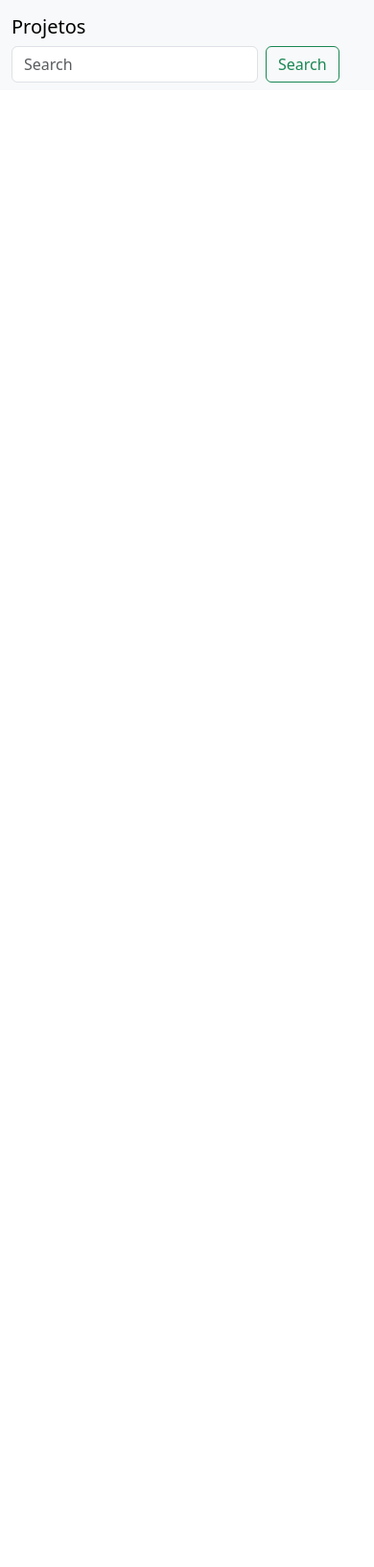
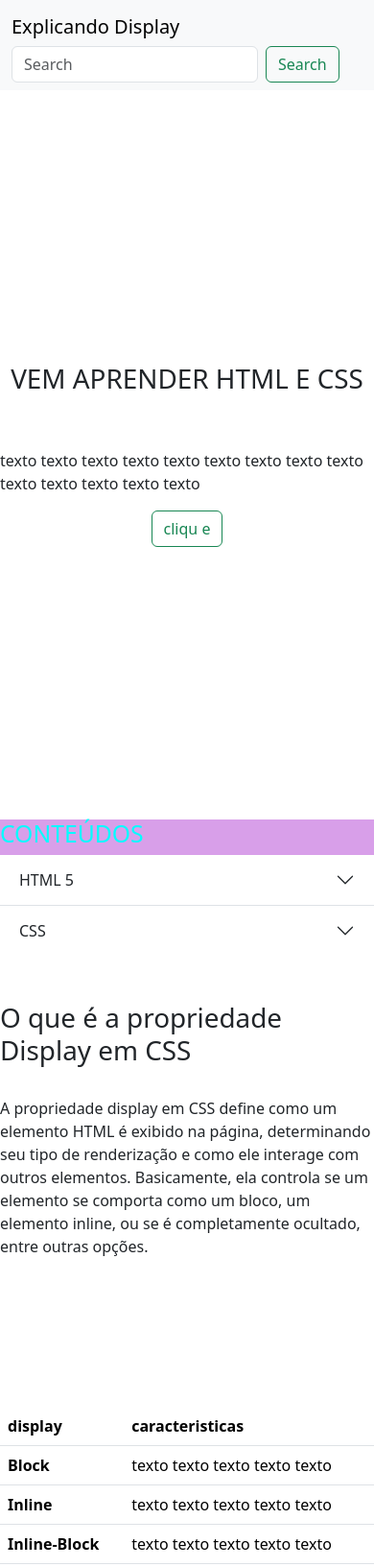
Before and after one commit to lisbmary/seletorProjetos, a plain HTML site: page src/sites/projeto1.html in a window 390 px wide. Shown: the top 1633 px of the page at 96% size. Before the commit the page ends 844 px from the top, so only its background shows below. Drawn offline with Linux system fonts and the light colour scheme.

Commit message:
subindo o segundo site

```diff
--- a/css/index.css
+++ b/css/index.css
@@ -16,8 +16,8 @@
     background: radial-gradient(circle, rgba(245, 135, 182, 1) 0%, rgba(198, 148, 233, 1) 100%)!important;
 }
 
-.corPreto a{
-    color: rgb(255, 255, 255)
+.corPreto a :focus{
+    color: rgb(185, 66, 66)
 }
 
 .corPreto button{
--- a/src/sites/projeto1.html
+++ b/src/sites/projeto1.html
@@ -6,24 +6,134 @@
     <title>PROJETO 1 -- DISPLAY</title>
     <link rel="stylesheet" href="../framework/bootstrap-5.3.7-dist/css/bootstrap.min.css">
 
+    <style>
+      *{
+        padding:0;
+        margin:0;
+      }
+
+      body{
+        overflow-x:hidden ;
+      }
+    </style>
 
 
 </head>
-<body>
-            <!-- CABEÇALHO DA PÁGINA: -->
+<body class="d-flex flex-column min-vh-100">
   <header>
+    <!-- CABEÇALHO -->
 <nav class="navbar bg-body-tertiary corPreto">
   <div class="container-fluid">
-                      <a class="navbar-brand">Projetos</a>
+    <a class="navbar-brand">Explicando Display</a>
     <form class="d-flex" role="search">
-                        <input class="form-control me-2" type="search" placeholder="Search" aria-label="Search"/>
+      <input class="form-control me-2" type="search" placeholder="Search" aria-label="Search" />
       <button class="btn btn-outline-success" type="submit">Search</button>
     </form>
   </div>
 </nav>
-                  <div id="cabecalho"> </div>
+</header>
 
-            </header>
+  <main class=flex-fill>
+    <!-- CONTEUDO COM AS SECTIONS DA PAGINA -->
+     <section>
+
+      <div style=" height: 90 vh; background-color: rgb(216, 159, 233);">
+        <div class="row" style="height: 90vh;">
+          <div class=" col-12 col-md-6"
+          style="background-color: white; display: flex; justify-content: center; align-items: center; flex-direction: column; ">
+            <h1> VEM APRENDER HTML E CSS </h1>
+            <br>
+            <br>
+            <p> texto texto texto texto texto texto texto texto texto texto texto texto texto texto </p>
+            <button class="btn btn-outline-success" type="submit">cliqu e</button>
+          </div>
+
+        </div class="col-12 col-md-6"
+        style=" display: flex; justify-content: center; align-items: center; flex-direction: column;" >
+      <h2 style="color: aqua;"> CONTEÚDOS </h2>
+
+      <div class="accordion accordion-flush" id="accordionFlushExample" style="width: 100%;">
+        <div class="accordion-item">
+          <h2 class="accordion-header">
+            <button class="accordion-button collapsed" type="button" data-bs-toggle="collapse" data-bs-target="#flush-collapseOne" aria-expanded="false" aria-controls="flush-collapseOne">
+              HTML 5
+            </button>
+          </h2>
+          <div id="flush-collapseOne" class="accordion-collapse collapse" data-bs-parent="#accordionFlushExample">
+            <div class="accordion-body"> HTML5 é a versão mais recente e aprimorada da linguagem de marcação de hipertexto (HTML), usada para estruturar o conteúdo da web. Ele introduz novas tags, funcionalidades e APIs que facilitam a criação de páginas web interativas e responsivas, além de melhorar a experiência do usuário e a eficiência do desenvolvimento. </div>
+          </div>
+        </div>
+        <div class="accordion-item">
+          <h2 class="accordion-header">
+            <button class="accordion-button collapsed" type="button" data-bs-toggle="collapse" data-bs-target="#flush-collapseTwo" aria-expanded="false" aria-controls="flush-collapseTwo">
+              CSS
+            </button>
+          </h2>
+          <div id="flush-collapseTwo" class="accordion-collapse collapse" data-bs-parent="#accordionFlushExample">
+            <div class="accordion-body">CSS, ou Folhas de Estilo em Cascata, é uma linguagem usada para descrever a apresentação de documentos HTML ou XML. Em termos simples, o CSS define como os elementos de uma página web devem ser exibidos, incluindo cores, fontes, layout e outros aspectos visuais. O CSS trabalha em conjunto com o HTML, que define a estrutura do conteúdo, enquanto o CSS adiciona estilo e apresentação. </div>
+          </div>
+
+          </div>
+        </div>
+      </div>
+
+      <br>
+      <br>
+
+      </div>
+
+
+    </section>
+
+    <section>
+
+      <div style="height: 50vh;" style=" background-color: brown; display: flex; flex-direction: column; justify-content: center; align-items: center;">
+        <h1> O que é a propriedade Display em CSS</h1>
+        <br>
+        <p> A propriedade display em CSS define como um elemento HTML é exibido na página, determinando seu tipo de renderização e como ele interage com outros elementos. Basicamente, ela controla se um elemento se comporta como um bloco, um elemento inline, ou se é completamente ocultado, entre outras opções. </p>
+
+      </div>
+      <div style="height: 50vh;" style="background-color: burlywood; overflow: scroll;">
+        <table class="table table-hover table-responsive-sm">
+          <thead>
+            <tr>
+              <th scope="col">display</th>
+              <th scope="col">caracteristicas</th>
+            </tr>
+          </thead>
+          <tbody>
+            <tr>
+              <th scope="row">Block</th>
+              <td>texto texto texto texto texto</td>
+            </tr>
+            <tr>
+              <th scope="row">Inline</th>
+              <td>texto texto texto texto texto </td>
+            </tr>
+            <tr>
+              <th scope="row">Inline-Block</th>
+              <td>texto texto texto texto texto</td>
+            </tr>
+          </tbody>
+        </table>
+      </div>
+
+    </section>
+    </main>
+
+  <footer class="footer mt-auto">
+    <!-- RODAPE -->
+    <div style=" width: 100vw; height: 20vh; margin-top: 10vh;" class="corPreto">
+      <ul class="nav justify-content-center">
+        <li class="nav-item">
+          <a class="nav-link active" aria-current="page" href="#">TODOS OS DIREITOS RESERVADOS</a>
+        </li>
+
+        </li>
+      </ul>
+    </div>
+
+   </footer>
 
 <script src="../framework/bootstrap-5.3.7-dist/js/bootstrap.bundle.min.js"></script>
 </body>
```
Also changed, not shown: index.html (+1 -1 lines). Lines whose indentation alone changed are shown as unchanged.
